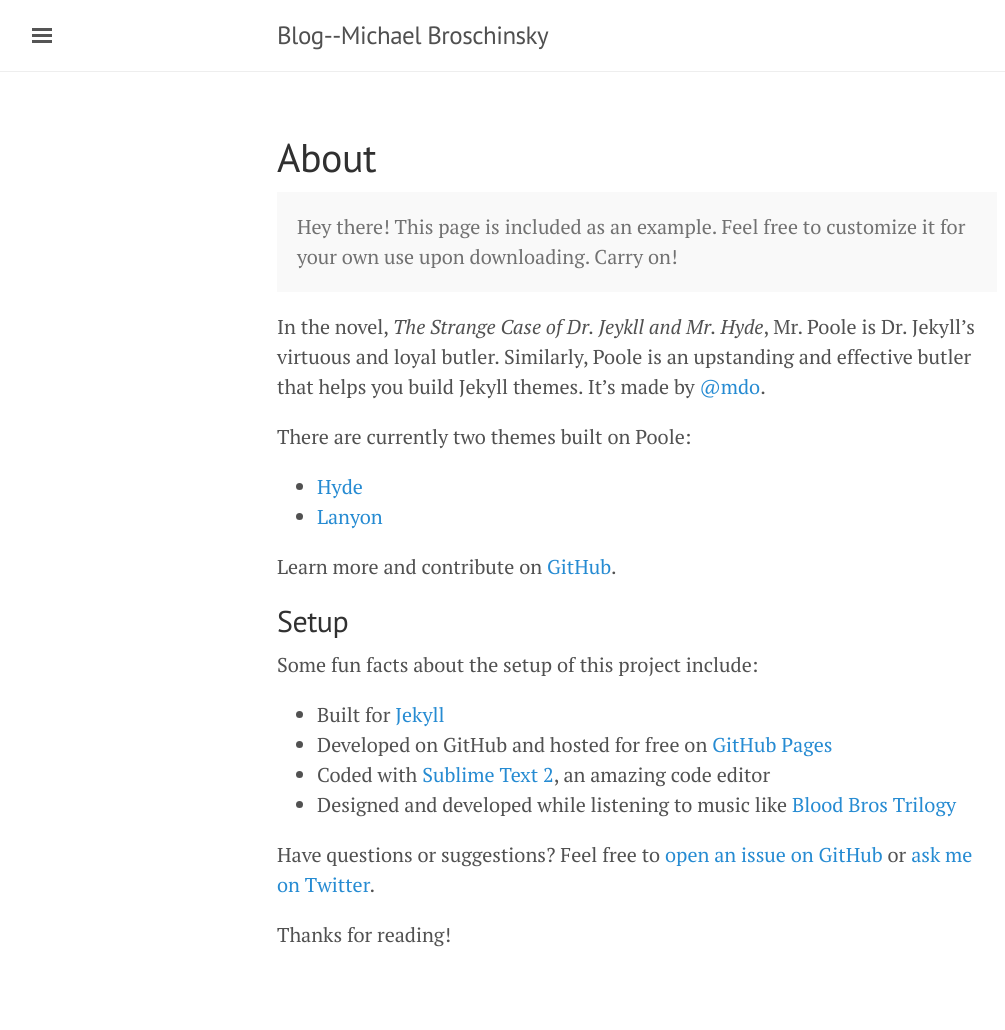
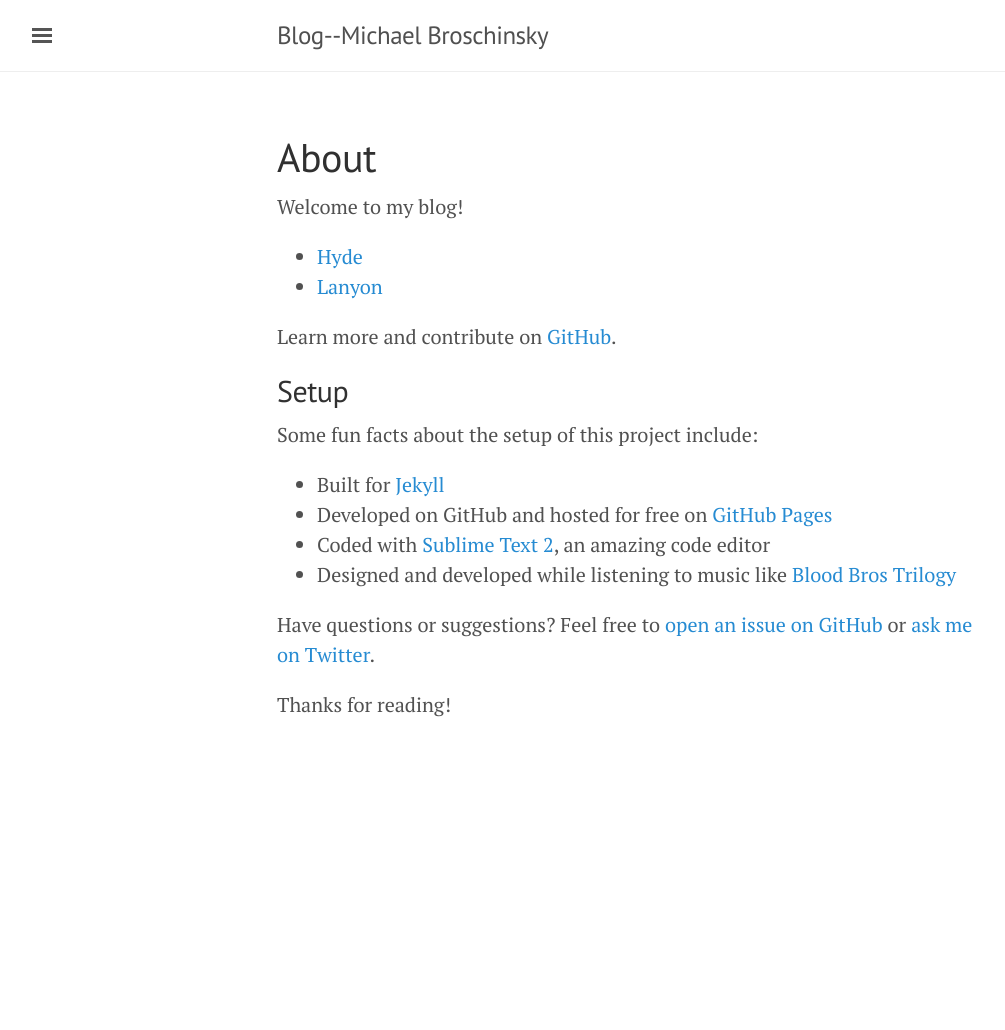
Before and after one commit to MichaelBroschinsky/michaelbroschinsky.github.io.old, a Jekyll site: the page built from about.md, in a window 1280 px wide. Shown: the whole page, without its empty margins (3-1008 px from the left). Built offline with Jekyll 4.4.1, drawn with Linux system fonts in a browser that asks for light colours; after the commit the page ends 900 px from its top, so only the background shows below that.

Commit message:
Update about.md

```diff
--- a/about.md
+++ b/about.md
@@ -3,13 +3,7 @@
 title: About
 ---
 
-<p class="message">
-  Hey there! This page is included as an example. Feel free to customize it for your own use upon downloading. Carry on!
-</p>
-
-In the novel, *The Strange Case of Dr. Jeykll and Mr. Hyde*, Mr. Poole is Dr. Jekyll's virtuous and loyal butler. Similarly, Poole is an upstanding and effective butler that helps you build Jekyll themes. It's made by [@mdo](https://twitter.com/mdo).
-
-There are currently two themes built on Poole:
+Welcome to my blog!
 
 * [Hyde](http://hyde.getpoole.com)
 * [Lanyon](http://lanyon.getpoole.com)
```
